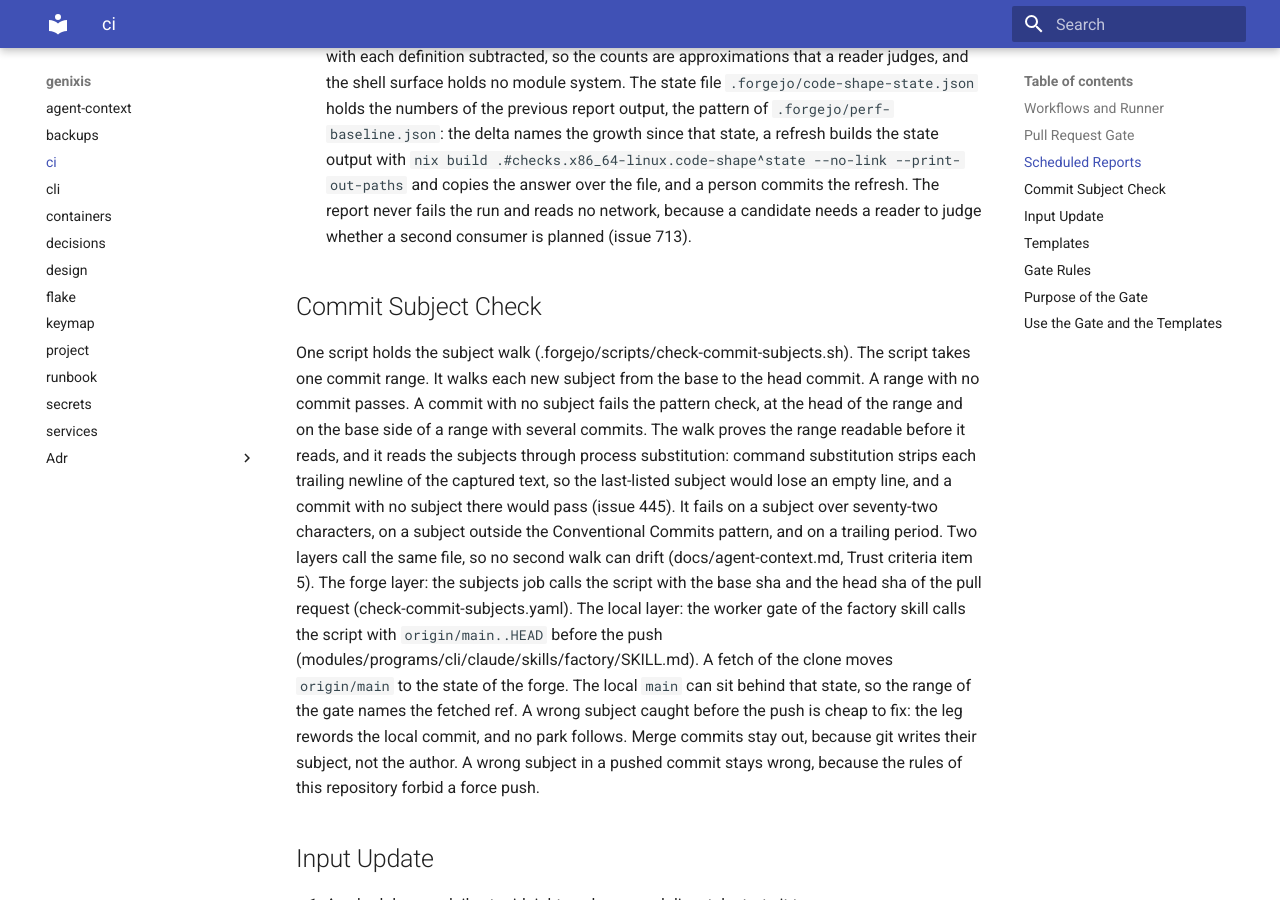
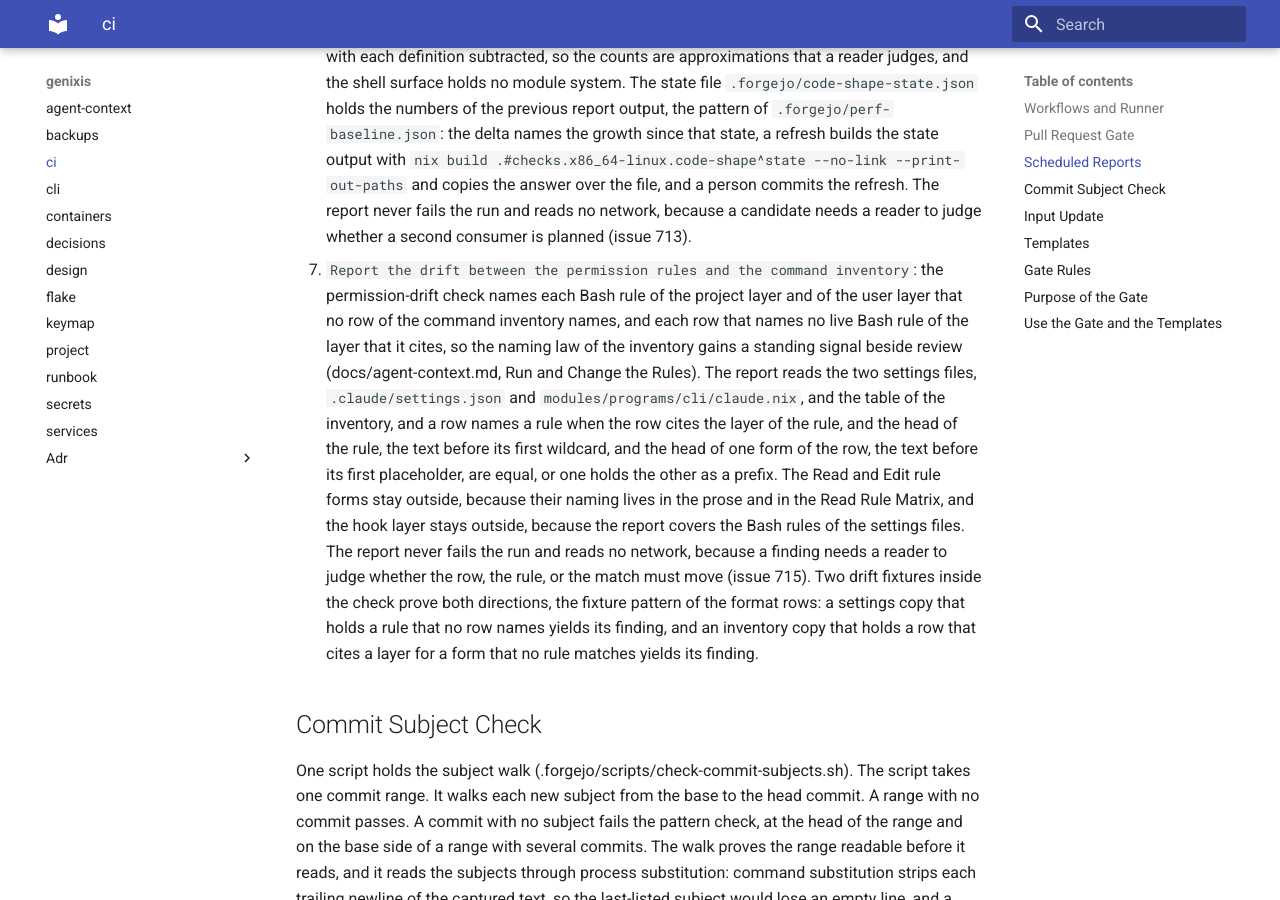
Before and after one commit to Jracon/genixis, an MkDocs documentation site: the page built from docs/ci.md, in a window 1280 px wide and 900 px high, scrolled down 8232 px. Built offline with MkDocs 1.6.1 and Material for MkDocs 9.7.7, drawn with Linux system fonts in a browser that asks for light colours.

Commit message:
feat(ci): report the drift of the permission rules and the inventory
One report check joins the reports job: it names each Bash rule of the
project layer (.claude/settings.json) and of the user layer
(modules/programs/cli/claude.nix) that no row of the command inventory
names, and each row that names no live Bash rule of the layer that it
cites. The naming law of the inventory rested on review alone, so a dead
rule or a stale row surfaced only at audit time; the stale tea comment
rules lived until the audit of issue 509 removed them, and the store
Read grant lived until the probes of issue 598 showed the gap.

A row names a rule when the row cites the layer of the rule, and the head
of the rule, the text before its first wildcard, and the head of one form
of the row, the text before its first placeholder, are equal, or one
holds the other as a prefix: the table writes a varying argument as a
placeholder and the rule writes it as a wildcard. The report writes its
findings to its output, the pattern of the input-age report, and never
fails its derivation, because a finding needs a reader to judge which
side must move (decision D8 of issue 350). Two drift fixtures inside the
check prove both directions, the fixture pattern of the format rows.

The first run over the live tree names 46 rules with no row (21 allow and
25 deny, all in the user layer) and no row without a rule. The findings
are the standing signal for the owner; no gate reddens on them.

Co-Authored-By: Claude Code <noreply@anthropic.com>

```diff
--- a/docs/ci.md
+++ b/docs/ci.md
@@ -60,6 +60,7 @@ The reports job runs on the daily schedule and on a manual dispatch of the workf
 4. `Report duplicate sentences of the documentation tree`: the doc-duplicates check names each sentence of twelve words or more that two files of the tree hold word for word, because one fact lives in one home (docs/design.md, Documentation Law item 9). The report never fails the run: a repetition needs a reader to judge whether an exception applies, and docs/decisions.md stays exempt, because its index is append-only.
 5. `Report the performance baseline`: the standing regression report of the audit. The protocol fixes the host, the commands, and the repetition: the runner of this repository on the host `services` runs each command of the baseline file three times and prints the median beside the recorded baseline. The baseline file `.forgejo/perf-baseline.json` is the one home of the numbers; it names its host, its date, and its method. A fresh baseline is taken by hand, on the same host, and committed. The report never fails the run: a reader judges the drift against the method error that the baseline names.
 6. `Report the shape of the code surfaces`: the code-shape check names, for each of the five code surfaces, the five largest files with their line counts, the net line delta against the committed state, and the one-caller candidates of the earn test (docs/design.md, Necessity Test 2, issue 713). A candidate holds exactly one reference outside its own definition: python counts references in its syntax tree, and go, nix, shell, and lua count identifier occurrences with each definition subtracted, so the counts are approximations that a reader judges, and the shell surface holds no module system. The state file `.forgejo/code-shape-state.json` holds the numbers of the previous report output, the pattern of `.forgejo/perf-baseline.json`: the delta names the growth since that state, a refresh builds the state output with `nix build .#checks.x86_64-linux.code-shape^state --no-link --print-out-paths` and copies the answer over the file, and a person commits the refresh. The report never fails the run and reads no network, because a candidate needs a reader to judge whether a second consumer is planned (issue 713).
+7. `Report the drift between the permission rules and the command inventory`: the permission-drift check names each Bash rule of the project layer and of the user layer that no row of the command inventory names, and each row that names no live Bash rule of the layer that it cites, so the naming law of the inventory gains a standing signal beside review (docs/agent-context.md, Run and Change the Rules). The report reads the two settings files, `.claude/settings.json` and `modules/programs/cli/claude.nix`, and the table of the inventory, and a row names a rule when the row cites the layer of the rule, and the head of the rule, the text before its first wildcard, and the head of one form of the row, the text before its first placeholder, are equal, or one holds the other as a prefix. The Read and Edit rule forms stay outside, because their naming lives in the prose and in the Read Rule Matrix, and the hook layer stays outside, because the report covers the Bash rules of the settings files. The report never fails the run and reads no network, because a finding needs a reader to judge whether the row, the rule, or the match must move (issue 715). Two drift fixtures inside the check prove both directions, the fixture pattern of the format rows: a settings copy that holds a rule that no row names yields its finding, and an inventory copy that holds a row that cites a layer for a form that no rule matches yields its finding.
 
 ## Commit Subject Check
 
```
Also changed, not shown: 2 other files.
